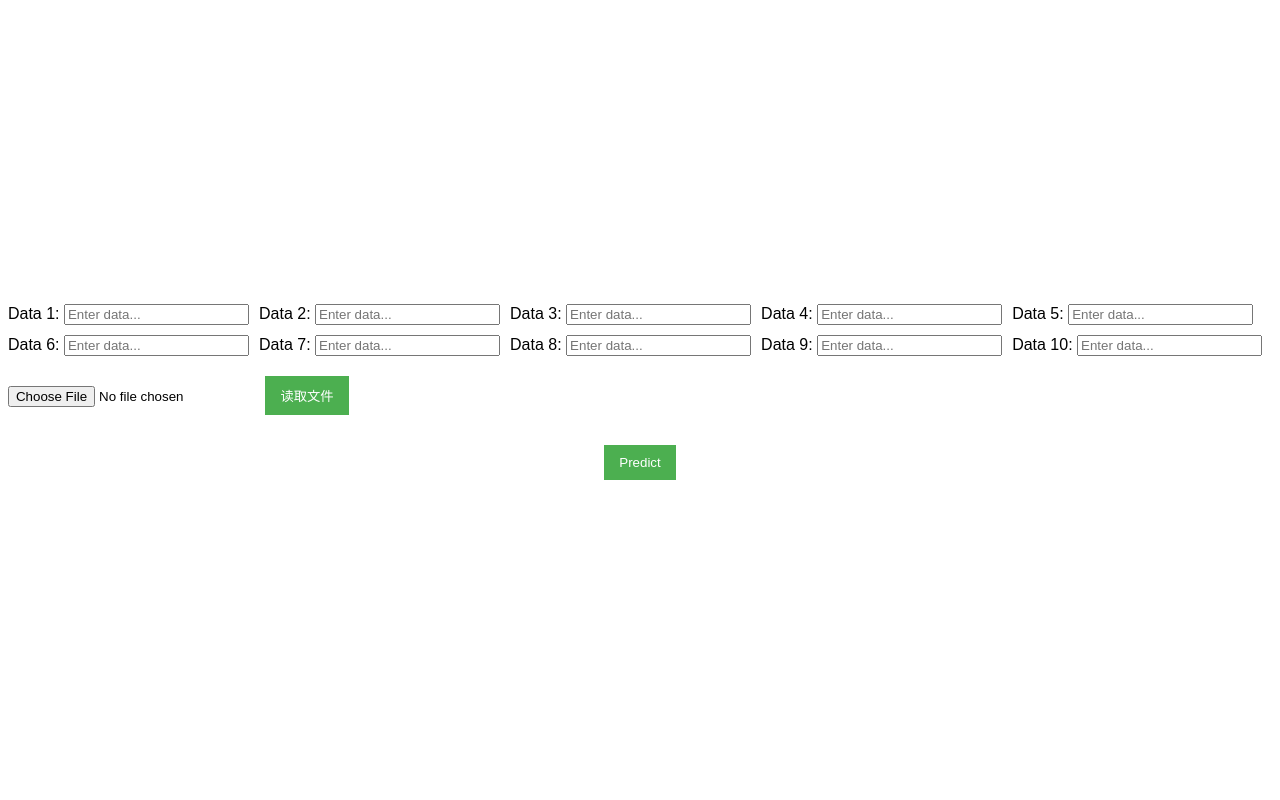
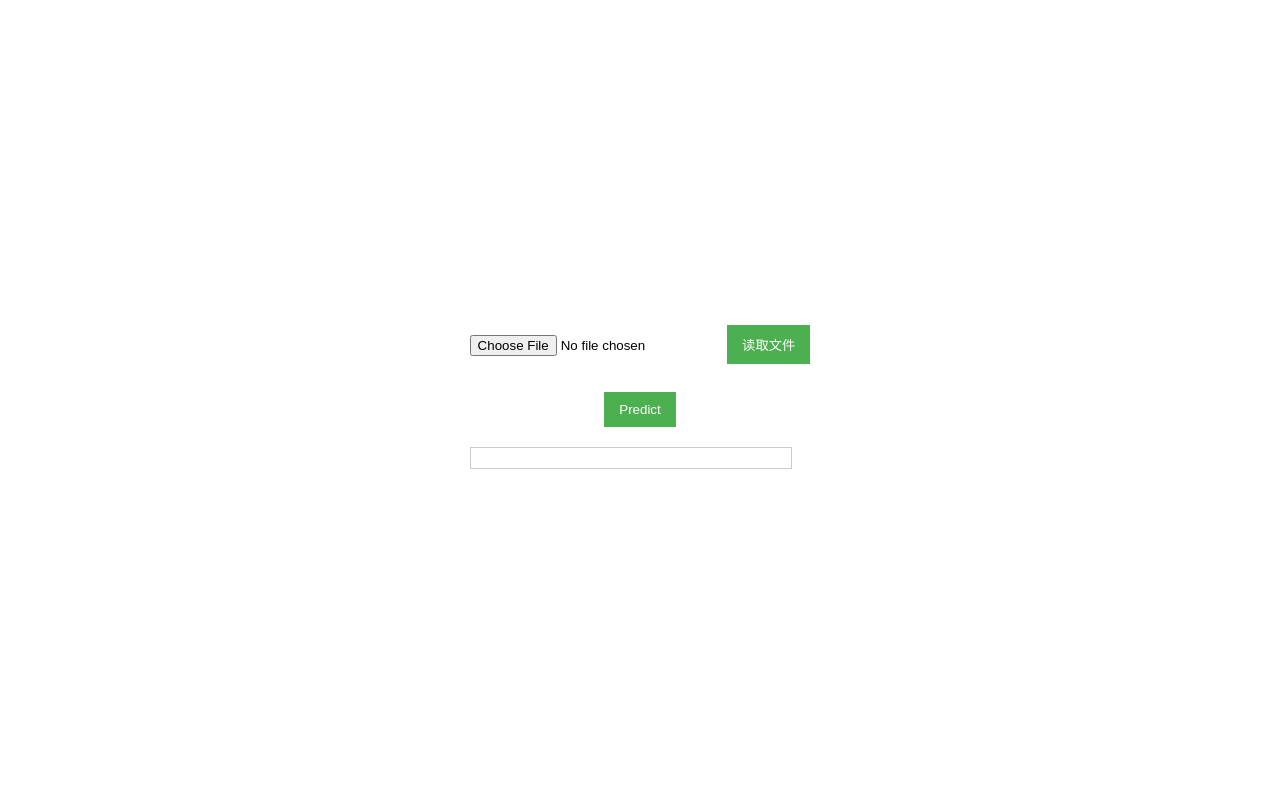
Before and after one commit to GZK1108/BondCreditRateWeb, a Flask app: page / in a window 1280 px wide. Run offline with Flask 3, Linux system fonts and the light colour scheme.

Commit message:
添加完整模型

```diff
--- a/app.py
+++ b/app.py
@@ -1,58 +1,64 @@
-# Python code in app.py
-from flask import Flask, render_template, request, jsonify
+from flask import Flask, request, jsonify, render_template
 import joblib
-import numpy as np
+import pandas as pd
 
-app = Flask(__name__, static_folder='static')
+app = Flask(__name__)
 
-classification = {}
+# 全局变量，用于存储数据
+stored_data = None
+
+# 信用评级编码
+credit_rate = {
+    0: 'AAA',
+    1: 'AA',
+    2: 'A',
+    3: 'BBB',
+    4: 'B',
+    5: 'C'}
 
 
 
 @app.route('/')
-def home():
+def index():
     return render_template('index.html')
 
-@app.route('/predict', methods=['POST', 'OPTIONS'])
+@app.route('/process_data', methods=['POST'])
+def process_data():
+    global stored_data  # 使用全局变量
+
+    data = request.data.decode('utf-8')
+
+    # 在这里处理数据，存储在后端
+    stored_data = list(data.split(','))
+
+    # 获取数据集大小
+    dataset_size = len(data.split(','))  # 假设数据以逗号分隔
+
+    return str(dataset_size), 200
+
+@app.route('/predict', methods=['GET'])
 def predict():
-    if request.method == 'OPTIONS':
-        # Respond to the preflight OPTIONS request
-        response = app.response_class(
-            response='',
-            status=200,
-            mimetype='application/json'
-        )
-    elif request.method == 'POST':
-        try:
-            # 获取十个数据
-            data_array = request.json['data']  # list
-            # 如果data_array里面有''，删除所有''
-            data_array = list(filter(None, data_array))
-            # 将data_array转换为numpy数组,并转换为float类型
-            data_array = np.array(data_array).astype(float).reshape(1,-1)
+    global stored_data  # 使用全局变量
 
+    if stored_data is None:
+        return jsonify({'error': 'No data available for prediction'}), 400
 
-            # TODO: 调用你的机器学习模型进行预测，使用 'data_array'
-            model = joblib.load('lgb.pkl')
-            prediction_result = model.predict(data_array)
+    # 获取模型预测结果
+    input_data = stored_data  # 使用存储的数据
+    # 把input_data转换成pandas DataFrame格式，转换str为float
+    input_data = [float(i) for i in input_data]
+    # 将input转换为(1,-1)
+    input_data = pd.DataFrame([input_data])
 
+    pred = joblib.load('lgb.pkl').predict(input_data)  # 调用你的模型进行预测，返回预测结果
+    prediction_result = str(credit_rate[pred[0]])
+    # prediction_result = '1'
 
-            # 将预测结果转换为字符串类型
-            prediction_result = str(prediction_result[0])
+    # 返回预测结果
+    result = {'result': prediction_result}
 
-            # Return the prediction result
-            response_data = {'result': prediction_result}
-            response = jsonify(response_data)
-        except Exception as e:
-            response_data = {'error': str(e)}
-            response = jsonify(response_data)
+    return jsonify(result), 200
 
-    # Set CORS headers to allow all origins
-    response.headers.add('Access-Control-Allow-Origin', '*')
-    response.headers.add('Access-Control-Allow-Methods', 'POST, OPTIONS')
-    response.headers.add('Access-Control-Allow-Headers', 'Content-Type')
-
-    return response
 
 if __name__ == '__main__':
     app.run(debug=False)
--- a/requirements.txt
+++ b/requirements.txt
@@ -1,4 +1,3 @@
-Flask==3.0.0
+Flask==3.0.2
 joblib==1.2.0
-numpy==1.24.3
-waitress==2.1.2
+pandas==2.2.1
--- a/static/script.js
+++ b/static/script.js
@@ -1,35 +1,3 @@
-// JavaScript code in script.js
-async function makePrediction() {
-    // 从十个输入框中获取数据
-    const inputDataArray = [];
-    for (let i = 0; i < 10; i++) {
-        const inputId = "inputData" + i;
-        const inputData = document.getElementById(inputId).value;
-        inputDataArray.push(inputData);
-    }
-
-    try {
-        // 发送 POST 请求到后端，传递十个数据
-        const response = await fetch('/predict', {
-            method: 'POST',
-            headers: {
-                'Content-Type': 'application/json',
-            },
-            body: JSON.stringify({ data: inputDataArray }),
-        });
-
-        // 解析 JSON 响应
-        const result = await response.json();
-
-        // 显示预测结果
-        document.getElementById("predictionResult").innerText = "Prediction Result: " + result.result;
-    } catch (error) {
-        console.error('Error:', error);
-        document.getElementById("predictionResult").innerText = "Error during prediction";
-    }
-}
-
-// JavaScript code in script.js
 async function readFile() {
     const fileInput = document.getElementById("fileInput");
     const file = fileInput.files[0];
@@ -40,17 +8,51 @@ async function readFile() {
         reader.onload = function (e) {
             const contents = e.target.result;
 
-            // 处理文件内容，将其分割成数组（以逗号为分隔符）
-            const data_array = contents.split(",");
-
-            // 将数组内容填充到输入框中
-            for (let i = 0; i < Math.min(data_array.length, 10); i++) {
-                const inputId = "inputData" + i;
-                document.getElementById(inputId).value = data_array[i];
-            }
+            // 将文件内容发送到后端处理
+            sendDataToBackend(contents);
         };
 
-        // 指定文件编码为 UTF-8
         reader.readAsText(file, 'UTF-8');
     }
 }
+
+async function sendDataToBackend(data) {
+    try {
+        const response = await fetch('/process_data', {
+            method: 'POST',
+            headers: {
+                'Content-Type': 'text/plain',
+            },
+            body: data,
+        });
+
+        if (response.ok) {
+            const datasetSize = await response.text();
+            document.getElementById("datasetSize").innerText = `Dataset Size: ${datasetSize}`;
+            console.log('Data processed successfully');
+        } else {
+            console.error('Failed to process data');
+        }
+    } catch (error) {
+        console.error('Error:', error);
+    }
+}
+
+async function makePrediction() {
+    try {
+        const response = await fetch('/predict', {
+            method: 'GET',
+        });
+
+        if (response.ok) {
+            const result = await response.json();
+            document.getElementById("predictionResult").innerText = "Prediction Result: " + result.result;
+        } else {
+            console.error('Failed to get prediction result');
+            document.getElementById("predictionResult").innerText = "Error during prediction";
+        }
+    } catch (error) {
+        console.error('Error:', error);
+        document.getElementById("predictionResult").innerText = "Error during prediction";
+    }
+}
--- a/static/style.css
+++ b/static/style.css
@@ -9,21 +9,13 @@ body {
 
 .container {
     display: flex;
-    flex-direction: column;
     align-items: center;
+    justify-content: center;
+    height: 100vh;
 }
 
-.input-container {
-    margin-bottom: 20px;
-}
-
-.input-row {
-    display: flex;
-    margin-bottom: 10px;
-}
-
-.input-box {
-    margin-right: 10px;
+.content {
+    text-align: center;
 }
 
 button {
@@ -38,3 +30,10 @@ button {
 button:hover {
     background-color: #45a049;
 }
+
+.output-box {
+    border: 1px solid #ccc;
+    padding: 10px;
+    width: 300px; /* 可根据需要调整宽度 */
+    margin-top: 20px; /* 调整上外边距，增加预测结果框与其他元素的距离 */
+}
--- a/templates/index.html
+++ b/templates/index.html
@@ -9,34 +9,18 @@
 </head>
 <body>
     <div class="container">
-        <div class="input-container">
-            <!-- 两行，每行五个输入框 -->
-            <div class="input-row">
-                {% for i in range(5) %}
-                    <div class="input-box">
-                        <label for="inputData{{ i }}">Data {{ i + 1 }}:</label>
-                        <input type="text" id="inputData{{ i }}" placeholder="Enter data...">
-                    </div>
-                {% endfor %}
-            </div>
-            <div class="input-row">
-                {% for i in range(5, 10) %}
-                    <div class="input-box">
-                        <label for="inputData{{ i }}">Data {{ i + 1 }}:</label>
-                        <input type="text" id="inputData{{ i }}" placeholder="Enter data...">
-                    </div>
-                {% endfor %}
-            </div>
-
+        <div class="content">
             <!-- “读取文件”按钮 -->
             <input type="file" id="fileInput" accept=".csv, .xlsx">
             <button onclick="readFile()">读取文件</button>
-        </div>
+            <br><br>
+            <!-- “Predict”按钮 -->
+            <button onclick="makePrediction()">Predict</button>
+            <!-- 预测结果 -->
 
-        <!-- “Predict”按钮和输出结果 -->
-        <div class="prediction-container">
-            <button onclick="makePrediction()">Predict</button>
-            <p id="predictionResult"></p>
+            <div id="predictionResult" class="output-box"></div>
+            <!-- 数据集大小 -->
+            <p id="datasetSize"></p>
         </div>
     </div>
 </body>
--- a/test.csv
+++ b/test.csv
@@ -1 +1 @@
-1,2,3,4,5,6,7,8,9,10
+1,1150000000,100,100,2,3,4.4,8731,3652,0.36,0.3613,0.36,0.2357,5.5,1.211,1.211,4.7402,0.4874,2.4242,0.2515,2.6757,0.6679,0.9194,0.8715,7.4782,-0.0199,0.7304,6.7044,6.57,4.2873,0.2252,0.1402,0.2252,0.1402,26.8175,0.901,29.8377,4.9722,29.8377,4.9722,40.2498,6.3905,49.4061,6.8971,1122077000,4.9722,1120180000,40.2498,6.3905,99.7702,0.1691,104.0933,0.5471,2956.9087,3.3819,3315.7956,2956.9087,0.0158,0.0381,5.8824,-17.4781,-10.1307,5.835,9.9744,10.0076,11.7404,5.835,11.7404,-29.2649,-47.7611,-8.1119,21.5844,27.4512,8.2463,27.6595,-101.4548,-18.6111,4.16,4.0933,9.999,812027000,0.2247,0.0075,0.0316,71.9669,157.7595,-61670000,2706389000,0.5433,-103.9224,58.5685,71.9669,1584312000,0.5186,0,11.9348,96.7287,0.021,96.7287,96.7287,3.2713,30.5691,101.0837,6.322,29.7649,100,2876.4944,0.9507,-0.1805,0.011746,8.0705,0.8378,20.7814,1.7692,1.87157E+11,3741
```
Also changed, not shown: 1 other file.
